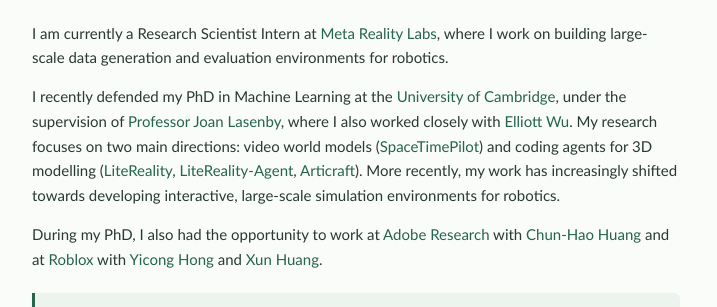
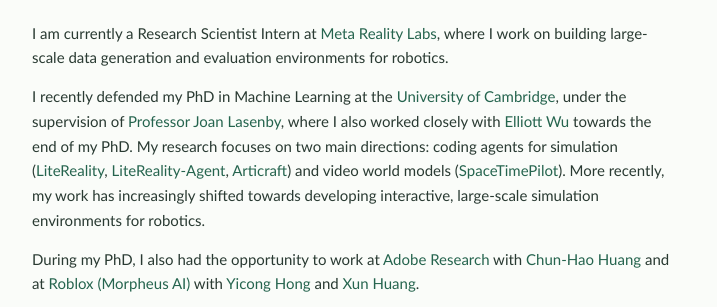
Before and after one commit to ZheningHuang/zheninghuang.github.io, a plain HTML site: page index.html in a window 1280 px wide. Shown: the part 127-434 px from the top of the page, 158-875 px from the left. Drawn offline with Linux system fonts and the light colour scheme.

Commit message:
Refine research focus and PhD affiliations

```diff
--- a/index.html
+++ b/index.html
@@ -36,8 +36,8 @@
                   Zhening Huang
                 </h1>
                 <p>I am currently a Research Scientist Intern at <a href="https://about.meta.com/realitylabs/">Meta Reality Labs</a>, where I work on building large-scale data generation and evaluation environments for robotics.</p>
-                <p>I recently defended my PhD in Machine Learning at the <a href="https://www.eng.cam.ac.uk/research/academic-divisions/information-engineering/">University of Cambridge</a>, under the supervision of <a href="https://www.eng.cam.ac.uk/profiles/jl221">Professor Joan Lasenby</a>, where I also worked closely with <a href="https://elliottwu.com/">Elliott Wu</a>. My research focuses on two main directions: video world models (<a href="https://zheninghuang.github.io/Space-Time-Pilot/">SpaceTimePilot</a>) and coding agents for 3D modelling (<a href="https://litereality.github.io/">LiteReality</a>, <a href="https://litereality.github.io/agent/">LiteReality-Agent</a>, <a href="https://articraft3d.github.io/">Articraft</a>). More recently, my work has increasingly shifted towards developing interactive, large-scale simulation environments for robotics.</p>
-                <p>During my PhD, I also had the opportunity to work at <a href="https://research.adobe.com/">Adobe Research</a> with <a href="https://paulchhuang.github.io/">Chun-Hao Huang</a> and at <a href="https://about.roblox.com/newsroom/2026/06/pioneering-ai-founders-join-to-accelerate-roblox-reality-vision">Roblox</a> with <a href="https://yiconghong.github.io/">Yicong Hong</a> and <a href="https://xunhuang.me/">Xun Huang</a>.</p>
+                <p>I recently defended my PhD in Machine Learning at the <a href="https://www.eng.cam.ac.uk/research/academic-divisions/information-engineering/">University of Cambridge</a>, under the supervision of <a href="https://www.eng.cam.ac.uk/profiles/jl221">Professor Joan Lasenby</a>, where I also worked closely with <a href="https://elliottwu.com/">Elliott Wu</a> towards the end of my PhD. My research focuses on two main directions: coding agents for simulation (<a href="https://litereality.github.io/">LiteReality</a>, <a href="https://litereality.github.io/agent/">LiteReality-Agent</a>, <a href="https://articraft3d.github.io/">Articraft</a>) and video world models (<a href="https://zheninghuang.github.io/Space-Time-Pilot/">SpaceTimePilot</a>). More recently, my work has increasingly shifted towards developing interactive, large-scale simulation environments for robotics.</p>
+                <p>During my PhD, I also had the opportunity to work at <a href="https://research.adobe.com/">Adobe Research</a> with <a href="https://paulchhuang.github.io/">Chun-Hao Huang</a> and at <a href="https://about.roblox.com/newsroom/2026/06/pioneering-ai-founders-join-to-accelerate-roblox-reality-vision">Roblox (Morpheus AI)</a> with <a href="https://yiconghong.github.io/">Yicong Hong</a> and <a href="https://xunhuang.me/">Xun Huang</a>.</p>
                 <p class="availability">
                   <strong>I am actively looking for full-time positions starting January 2027</strong> in robotics, simulation, and video world models. Whether you are hiring or just want to talk research in these areas, feel free to <a href="mailto:huangzhening@gmail.com">reach out</a>.
                 </p>
```
